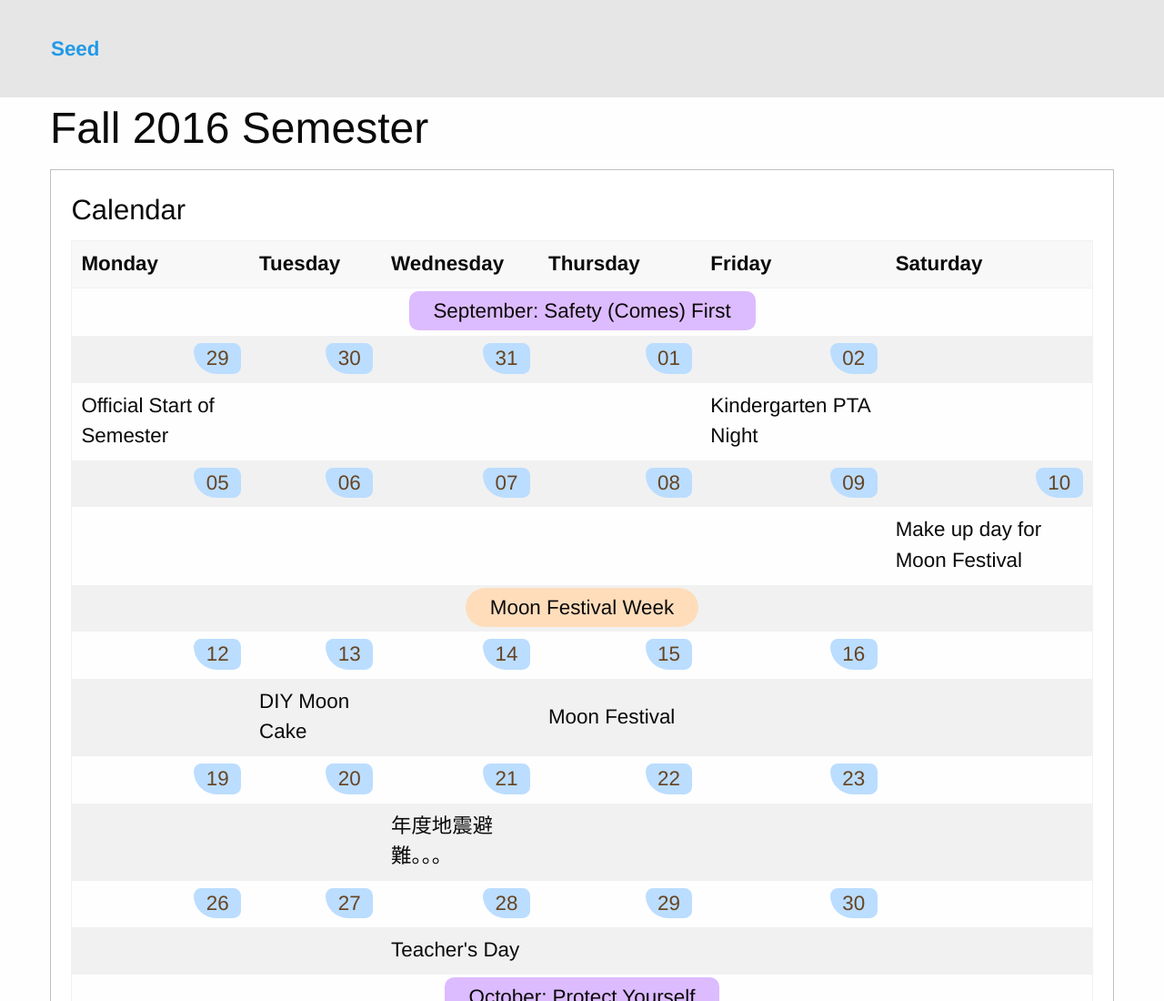
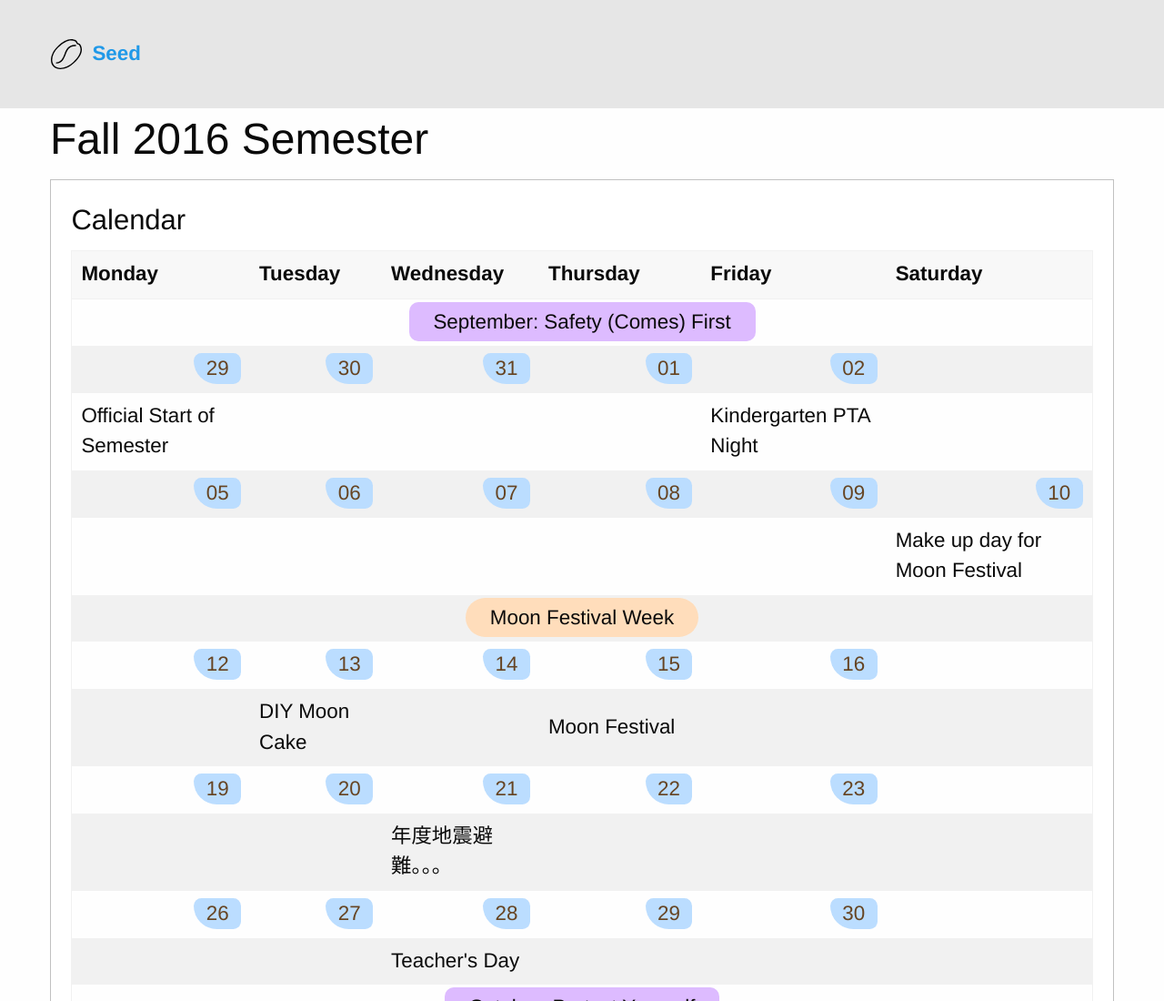
Before and after one commit to Strangehill/seed-build, a plain HTML site: page index.html in a window 1280 px wide. Shown: the top 1100 px of the page at 91% size. Drawn offline with Linux system fonts and the light colour scheme; a script that the page names is missing.

Commit message:
added logo

```diff
--- a/index.html
+++ b/index.html
@@ -12,7 +12,12 @@
 <div class="top-bar">
   <div class="top-bar-left">
     <ul class="menu">
-      <li class="menu-text"><a href="/">Seed</a> </li>
+      <li class="menu-text">
+        <a href="/">
+          <img src="/assets/img/coffee-bean.svg" style="width:1.5em;">
+          Seed
+        </a>
+      </li>
     </ul>
   </div>
 </div>
```
Also changed, not shown: assets/img/coffee-bean.svg (added), assets/img/seed-logo.jpg (added).
